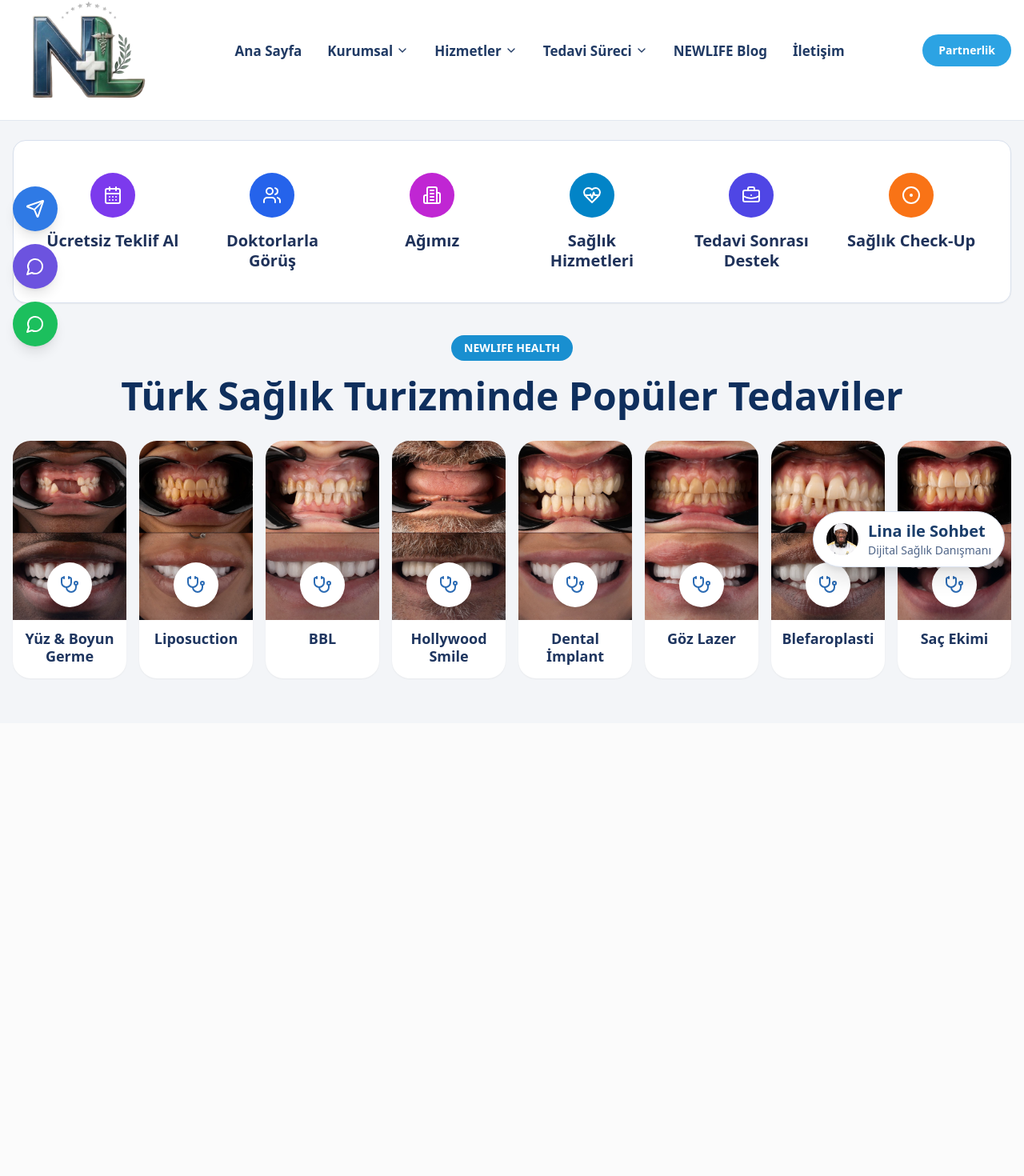
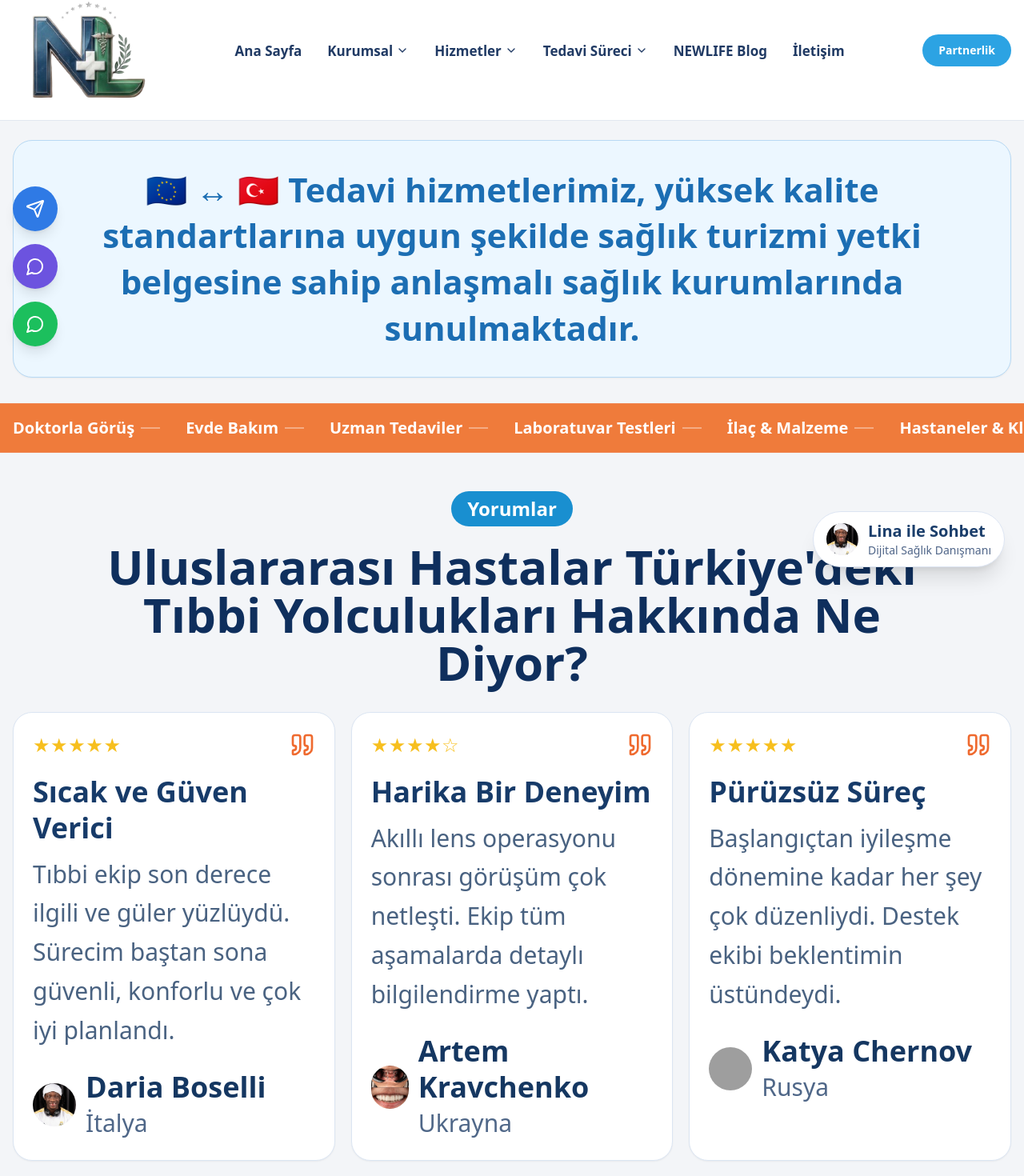
Before and after one commit to ibrahimtkmz/newlifehealth, a Next.js app: page / in a window 1280 px wide. Shown: the part 67-1537 px from the top of the page at 80% size. Before the commit the page ends 971 px from the top, so only its background shows below. Built offline with nearby package versions, Linux system fonts and the light colour scheme; grey boxes are pictures that could not be loaded.

Commit message:
feat: reshape homepage section to match reference layout

```diff
--- a/app/page.jsx
+++ b/app/page.jsx
@@ -1,7 +1,7 @@
 "use client";
 
 import Image from "next/image";
-import { Mail, ChevronDown, CalendarDays, Users, Building2, HeartPulse, BriefcaseBusiness, CircleDot, Stethoscope, MessageCircle, Send } from "lucide-react";
+import { Mail, ChevronDown, MessageCircle, Send, Quote } from "lucide-react";
 import { useLanguage } from "./components/LanguageProvider";
 
 const content = {
@@ -10,25 +10,36 @@ const content = {
     topEmail: "info@newlifehealth.com",
     nav: ["Ana Sayfa", "Kurumsal", "Hizmetler", "Tedavi Süreci", "NEWLIFE Blog", "İletişim"],
     partnership: "Partnerlik",
-    shortcuts: [
-      { icon: CalendarDays, title: "Ücretsiz Teklif Al", color: "bg-violet-600" },
-      { icon: Users, title: "Doktorlarla Görüş", color: "bg-blue-600" },
-      { icon: Building2, title: "Ağımız", color: "bg-fuchsia-600" },
-      { icon: HeartPulse, title: "Sağlık Hizmetleri", color: "bg-sky-600" },
-      { icon: BriefcaseBusiness, title: "Tedavi Sonrası Destek", color: "bg-indigo-600" },
-      { icon: CircleDot, title: "Sağlık Check-Up", color: "bg-orange-500" }
-    ],
-    sectionTag: "NEWLIFE HEALTH",
-    sectionTitle: "Türk Sağlık Turizminde Popüler Tedaviler",
-    cards: [
-      { image: "/1.jpeg", title: "Yüz & Boyun Germe" },
-      { image: "/2.jpeg", title: "Liposuction" },
-      { image: "/3.jpeg", title: "BBL" },
-      { image: "/4.jpeg", title: "Hollywood Smile" },
-      { image: "/5.jpeg", title: "Dental İmplant" },
-      { image: "/6.jpeg", title: "Göz Lazer" },
-      { image: "/7.jpeg", title: "Blefaroplasti" },
-      { image: "/8.jpeg", title: "Saç Ekimi" }
+    infoBanner:
+      "🇪🇺 ↔ 🇹🇷 Tedavi hizmetlerimiz, yüksek kalite standartlarına uygun şekilde sağlık turizmi yetki belgesine sahip anlaşmalı sağlık kurumlarında sunulmaktadır.",
+    serviceTabs: ["Doktorla Görüş", "Evde Bakım", "Uzman Tedaviler", "Laboratuvar Testleri", "İlaç & Malzeme", "Hastaneler & Klinikler", "Sağlık Hizmetleri", "Doktorla Görüş"],
+    testimonialTag: "Yorumlar",
+    testimonialTitle: "Uluslararası Hastalar Türkiye'deki Tıbbi Yolculukları Hakkında Ne Diyor?",
+    testimonials: [
+      {
+        rating: 5,
+        title: "Sıcak ve Güven Verici",
+        text: "Tıbbi ekip son derece ilgili ve güler yüzlüydü. Sürecim baştan sona güvenli, konforlu ve çok iyi planlandı.",
+        name: "Daria Boselli",
+        country: "İtalya",
+        image: "/10.jpeg"
+      },
+      {
+        rating: 4,
+        title: "Harika Bir Deneyim",
+        text: "Akıllı lens operasyonu sonrası görüşüm çok netleşti. Ekip tüm aşamalarda detaylı bilgilendirme yaptı.",
+        name: "Artem Kravchenko",
+        country: "Ukrayna",
+        image: "/9.jpeg"
+      },
+      {
+        rating: 5,
+        title: "Pürüzsüz Süreç",
+        text: "Başlangıçtan iyileşme dönemine kadar her şey çok düzenliydi. Destek ekibi beklentimin üstündeydi.",
+        name: "Katya Chernov",
+        country: "Rusya",
+        image: "/11.jpeg"
+      }
     ],
     consultant: "Lina ile Sohbet",
     consultantSub: "Dijital Sağlık Danışmanı"
@@ -38,25 +49,36 @@ const content = {
     topEmail: "info@newlifehealth.com",
     nav: ["Home", "Corporate", "Services", "Treatment Process", "NEWLIFE Blog", "Contact"],
     partnership: "Partnership",
-    shortcuts: [
-      { icon: CalendarDays, title: "Get a Free Quote", color: "bg-violet-600" },
-      { icon: Users, title: "Talk to Doctors", color: "bg-blue-600" },
-      { icon: Building2, title: "Our Network", color: "bg-fuchsia-600" },
-      { icon: HeartPulse, title: "Healthcare", color: "bg-sky-600" },
-      { icon: BriefcaseBusiness, title: "Aftercare Help", color: "bg-indigo-600" },
-      { icon: CircleDot, title: "Health Check-Up", color: "bg-orange-500" }
-    ],
-    sectionTag: "NEWLIFE HEALTH",
-    sectionTitle: "Popular Treatments in Turkish Health Tourism",
-    cards: [
-      { image: "/1.jpeg", title: "Face & Neck Lift" },
-      { image: "/2.jpeg", title: "Liposuction" },
-      { image: "/3.jpeg", title: "Brazilian Butt Lift" },
-      { image: "/4.jpeg", title: "Hollywood Smile" },
-      { image: "/5.jpeg", title: "Dental Implants" },
-      { image: "/6.jpeg", title: "Eye Laser" },
-      { image: "/7.jpeg", title: "Blepharoplasty" },
-      { image: "/8.jpeg", title: "Hair Transplant" }
+    infoBanner:
+      "🇪🇺 ↔ 🇹🇷 Our treatment services are provided in contracted healthcare institutions that hold the required medical tourism authorization certificate, in line with high quality standards.",
+    serviceTabs: ["Talk to Doctor", "Home Care", "Specialist Treatments", "Lab Testing", "Medications & Supplies", "Hospitals & Clinics", "Health Services", "Talk to a Doctor"],
+    testimonialTag: "Testimonials",
+    testimonialTitle: "What International Patients Say About Their Medical Journey in Turkey",
+    testimonials: [
+      {
+        rating: 5,
+        title: "Warm and Welcoming",
+        text: "The medical team was incredibly welcoming and friendly. My journey felt safe, smooth, and very rewarding.",
+        name: "Daria Boselli",
+        country: "Italy",
+        image: "/10.jpeg"
+      },
+      {
+        rating: 4,
+        title: "Total Eye Opener",
+        text: "My smart lens surgery was the best decision I made. The team guided me clearly through each step.",
+        name: "Artem Kravchenko",
+        country: "Ukraine",
+        image: "/9.jpeg"
+      },
+      {
+        rating: 5,
+        title: "Smooth Experience",
+        text: "I had a very organized treatment process from start to finish, and the recovery support exceeded my expectations.",
+        name: "Katya Chernov",
+        country: "Russia",
+        image: "/11.jpeg"
+      }
     ],
     consultant: "Chat with Lina",
     consultantSub: "Digital Health Consultant"
@@ -100,40 +122,43 @@ export default function HomePage() {
       </header>
 
       <section className="mx-auto w-full max-w-[1280px] px-4 pt-6">
-        <div className="rounded-2xl border border-[#d8e0ed] bg-white p-6 shadow-sm md:p-10">
-          <div className="grid grid-cols-2 gap-8 md:grid-cols-3 lg:grid-cols-6">
-            {t.shortcuts.map((item) => {
-              const Icon = item.icon;
-              return (
-                <article key={item.title} className="flex flex-col items-center text-center">
-                  <span className={`mb-4 inline-flex h-14 w-14 items-center justify-center rounded-full text-white ${item.color}`}>
-                    <Icon className="h-6 w-6" />
-                  </span>
-                  <h3 className="text-xl font-semibold leading-tight text-[#1f325a]">{item.title}</h3>
-                </article>
-              );
-            })}
-          </div>
+        <div className="rounded-3xl border border-[#b7d9f4] bg-[#ecf7ff] p-6 text-center shadow-sm md:p-8">
+          <p className="text-xl font-bold leading-snug text-[#1c6eb3] md:text-[42px]">{t.infoBanner}</p>
         </div>
       </section>
 
-      <section className="mx-auto w-full max-w-[1280px] px-4 pb-14 pt-10">
+      <section className="mt-8 border-y border-[#ef8553] bg-[#ef7b3b]">
+        <div className="mx-auto flex w-full max-w-[1280px] snap-x items-center gap-8 overflow-x-auto px-4 py-4 text-xl font-semibold text-white">
+          {t.serviceTabs.map((tab) => (
+            <span key={tab} className="relative shrink-0 whitespace-nowrap pr-8 after:absolute after:right-0 after:top-1/2 after:h-px after:w-6 after:-translate-y-1/2 after:bg-white/75 last:pr-0 last:after:hidden">
+              {tab}
+            </span>
+          ))}
+        </div>
+      </section>
+
+      <section className="mx-auto w-full max-w-[1280px] px-4 pb-14 pt-12">
         <div className="mb-8 flex flex-col items-center">
-          <span className="rounded-full bg-[#198fd0] px-4 py-1.5 text-sm font-semibold text-white">{t.sectionTag}</span>
-          <h1 className="mt-5 text-center text-4xl font-bold leading-tight text-[#0f2f5d] md:text-5xl">{t.sectionTitle}</h1>
+          <span className="rounded-full bg-[#198fd0] px-5 py-1.5 text-2xl font-semibold text-white">{t.testimonialTag}</span>
+          <h1 className="mt-5 max-w-[1040px] text-center text-5xl font-bold leading-tight text-[#0f2f5d] md:text-6xl">{t.testimonialTitle}</h1>
         </div>
 
-        <div className="grid grid-cols-2 gap-4 sm:grid-cols-3 lg:grid-cols-4 xl:grid-cols-8">
-          {t.cards.map((card) => (
-            <article key={card.title} className="overflow-hidden rounded-[22px] bg-white shadow-sm">
-              <div className="relative h-56">
-                <Image src={card.image} alt={card.title} fill className="object-cover" />
-                <div className="absolute inset-0 bg-gradient-to-t from-[#102f5a33] via-transparent to-transparent" />
-                <span className="absolute bottom-4 left-1/2 inline-flex h-14 w-14 -translate-x-1/2 items-center justify-center rounded-full bg-white text-[#2b6bb4] shadow-lg">
-                  <Stethoscope className="h-6 w-6" />
-                </span>
+        <div className="grid grid-cols-1 gap-5 md:grid-cols-2 xl:grid-cols-3">
+          {t.testimonials.map((card) => (
+            <article key={card.name} className="rounded-3xl border border-[#dbe5f2] bg-white p-6 shadow-sm">
+              <div className="mb-5 flex items-center justify-between">
+                <p className="text-2xl tracking-wide text-[#f7bf1e]">{Array.from({ length: 5 }, (_, i) => (i < card.rating ? "★" : "☆")).join("")}</p>
+                <Quote className="h-8 w-8 text-[#ef6a2f]" />
               </div>
-              <h3 className="px-2 pb-4 pt-3 text-center text-lg font-semibold leading-tight text-[#1e355f]">{card.title}</h3>
+              <h3 className="mb-3 text-4xl font-semibold leading-tight text-[#173b69]">{card.title}</h3>
+              <p className="mb-6 text-[30px] leading-relaxed text-[#496281]">{card.text}</p>
+              <div className="flex items-center gap-3">
+                <Image src={card.image} alt={card.name} width={54} height={54} className="h-[54px] w-[54px] rounded-full object-cover" />
+                <div>
+                  <p className="text-4xl font-semibold leading-tight text-[#153761]">{card.name}</p>
+                  <p className="text-[30px] text-[#4f6788]">{card.country}</p>
+                </div>
+              </div>
             </article>
           ))}
         </div>
```
